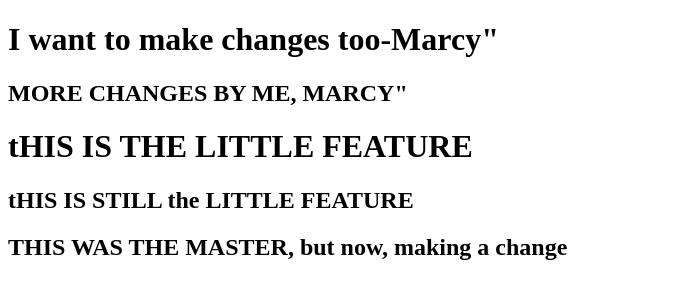
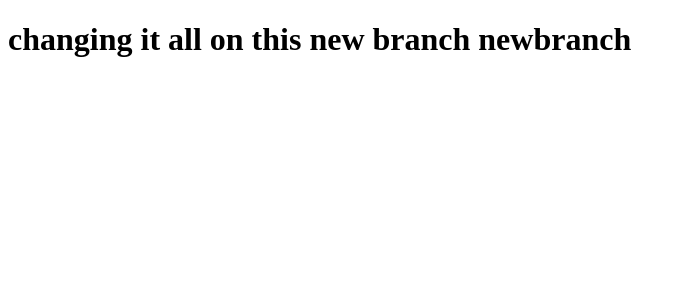
Before and after one commit to lkubota/background-generator, a plain HTML site: page index.html in a window 1280 px wide. Shown: the whole page, without its empty margins (0-686 px from the left). Drawn offline with Linux system fonts and the light colour scheme.

Commit message:
testing this change

```diff
--- a/index.html
+++ b/index.html
@@ -4,11 +4,7 @@
 	<title>Testing changes by Andre and Marcy</title>
 </head>
 <body>
-	<h1>I want to make changes too-Marcy"</h1>
-	<h2>MORE CHANGES BY ME, MARCY"</h2>
-	<h1>tHIS IS THE LITTLE FEATURE</h1>
-	<h2>tHIS IS STILL the LITTLE FEATURE</h2>
-	<h2>THIS WAS THE MASTER, but now, making a change</h2>
+	<h1>changing it all on this new branch newbranch</h1>
 
 
 </body>
```
